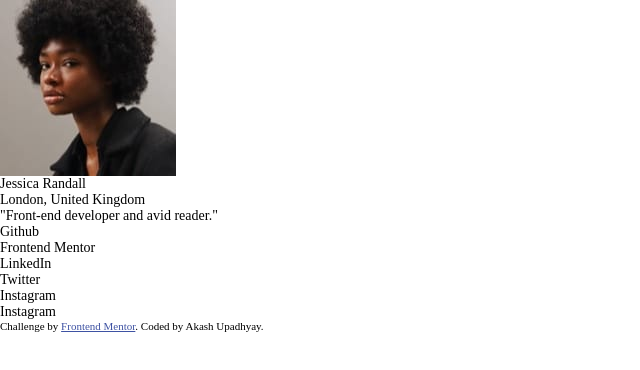
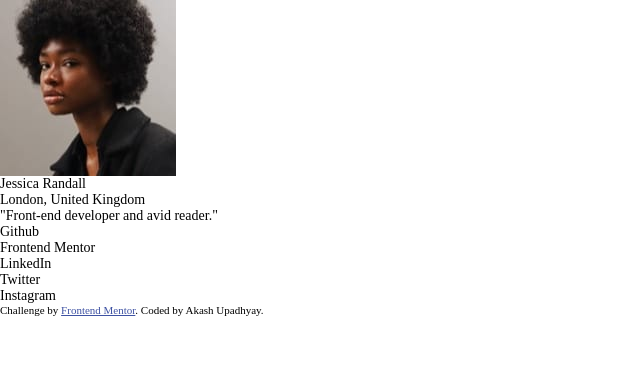
Before and after one commit to AkashUpadhyaySF/social-links-profile-main-frontend-mentor-challenge, a plain HTML site: page index.html in a window 1280 px wide. Shown: the whole page, without its empty margins (0-640 px from the left). Drawn offline with Linux system fonts and the light colour scheme.

Commit message:
Unnecessary text removal.

```diff
--- a/index.html
+++ b/index.html
@@ -39,7 +39,6 @@
       </div>
     </div>
   </main>
-  Instagram
   <footer>
     <div class="attribution">
       Challenge by <a href="https://www.frontendmentor.io?ref=challenge" target="_blank">Frontend Mentor</a>.
```
